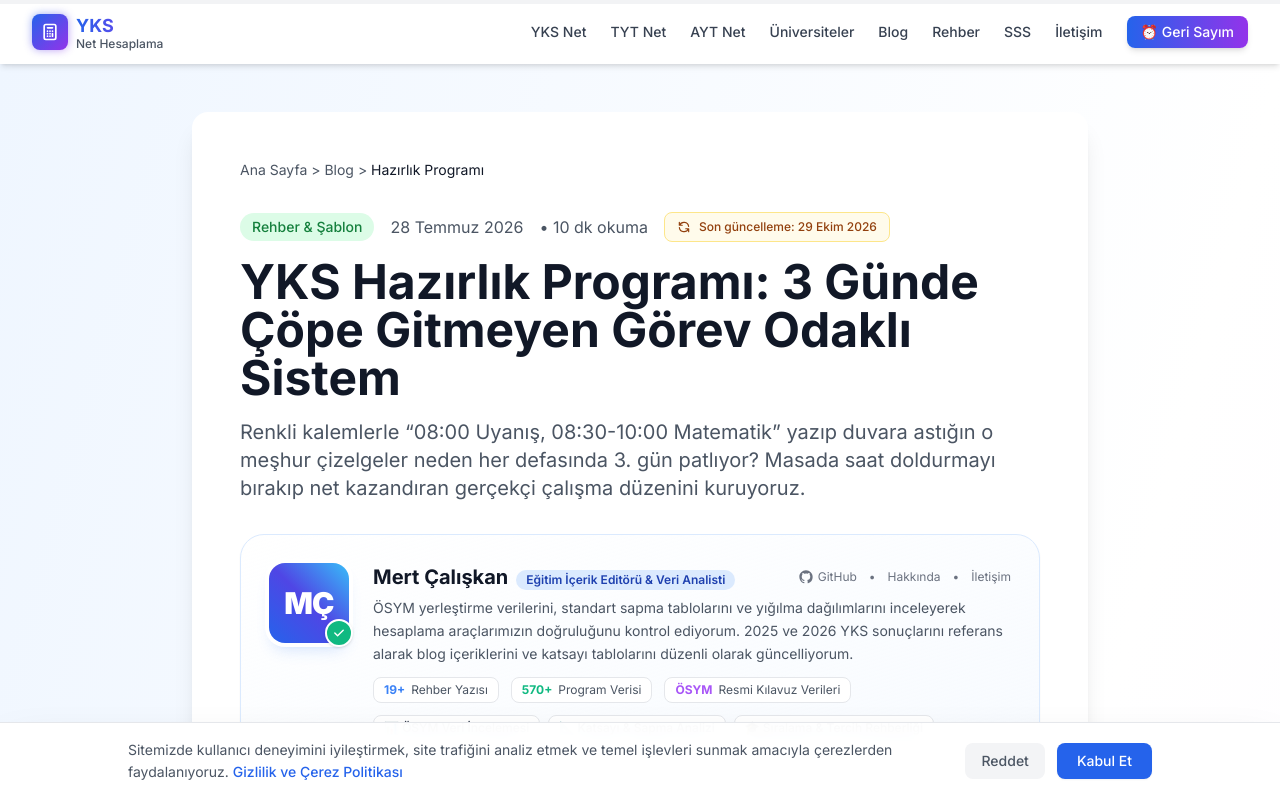
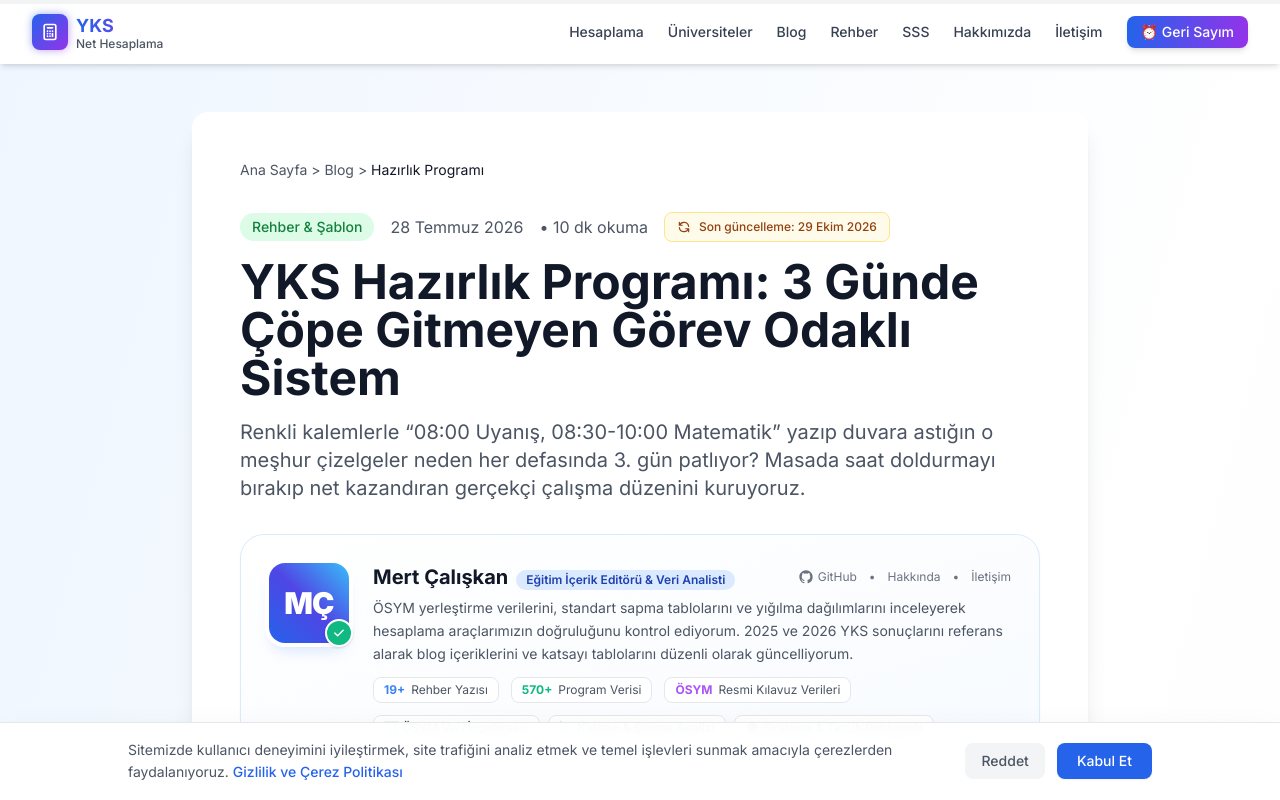
Before and after one commit to mert121212/yks-net-hesaplama, a Next.js app: page /blog/yks-hazirlik-programi in a window 1280 px wide. Shown: the top 800 px of the page. Built offline with nearby package versions, Linux system fonts and the light colour scheme.

Commit message:
refactor(ui): streamline navbar and mobile menu links for clean AdSense layout

```diff
--- a/src/components/MobileMenuToggle.tsx
+++ b/src/components/MobileMenuToggle.tsx
@@ -4,10 +4,7 @@ import { useState } from 'react'
 import Link from 'next/link'
 
 const links = [
-    { href: '/', label: 'YKS Net Hesaplama' },
-    { href: '/tyt-net-hesaplama', label: 'TYT Net Hesaplama' },
-    { href: '/ayt-net-hesaplama', label: 'AYT Net Hesaplama' },
-    { href: '/yks-puan-hesaplama', label: 'YKS Puan Hesaplama' },
+    { href: '/', label: 'Hesaplama' },
     { href: '/universiteler', label: 'Üniversiteler' },
     { href: '/blog', label: 'Blog' },
     { href: '/yks-rehberi', label: 'YKS Rehberi' },
@@ -23,7 +20,7 @@ export default function MobileMenuToggle() {
         <>
             <button
                 onClick={() => setOpen(!open)}
-                className="lg:hidden p-2 rounded-lg text-gray-700 hover:bg-gray-100 transition-colors"
+                className="md:hidden p-2 rounded-lg text-gray-700 hover:bg-gray-100 transition-colors"
                 aria-label="Menü"
             >
                 {open ? (
@@ -38,7 +35,7 @@ export default function MobileMenuToggle() {
             </button>
 
             {open && (
-                <div className="lg:hidden absolute top-16 left-0 right-0 bg-white border-t border-gray-200 shadow-lg z-40 py-4 px-4">
+                <div className="md:hidden absolute top-16 left-0 right-0 bg-white border-t border-gray-200 shadow-lg z-40 py-4 px-4">
                     <div className="flex flex-col space-y-2">
                         {links.map(({ href, label }) => (
                             <Link key={href} href={href}
--- a/src/components/Navbar.tsx
+++ b/src/components/Navbar.tsx
@@ -25,15 +25,14 @@ export default function Navbar() {
                     </Link>
 
                     {/* Desktop links — static */}
-                    <div className="hidden lg:flex items-center space-x-6 text-sm">
+                    <div className="hidden md:flex items-center space-x-6 text-sm">
                         {[
-                            { href: '/', label: 'YKS Net' },
-                            { href: '/tyt-net-hesaplama', label: 'TYT Net' },
-                            { href: '/ayt-net-hesaplama', label: 'AYT Net' },
+                            { href: '/', label: 'Hesaplama' },
                             { href: '/universiteler', label: 'Üniversiteler' },
                             { href: '/blog', label: 'Blog' },
                             { href: '/yks-rehberi', label: 'Rehber' },
                             { href: '/sss', label: 'SSS' },
+                            { href: '/hakkimizda', label: 'Hakkımızda' },
                             { href: '/iletisim', label: 'İletişim' },
                         ].map(({ href, label }) => (
                             <Link key={href} href={href} className="text-gray-700 hover:text-blue-600 transition-colors font-medium">
@@ -45,7 +44,7 @@ export default function Navbar() {
                         </Link>
                     </div>
 
-                    {/* Mobil toggle — tek client component */}
+                    {/* Mobil toggle */}
                     <MobileMenuToggle />
                 </div>
             </div>
```
